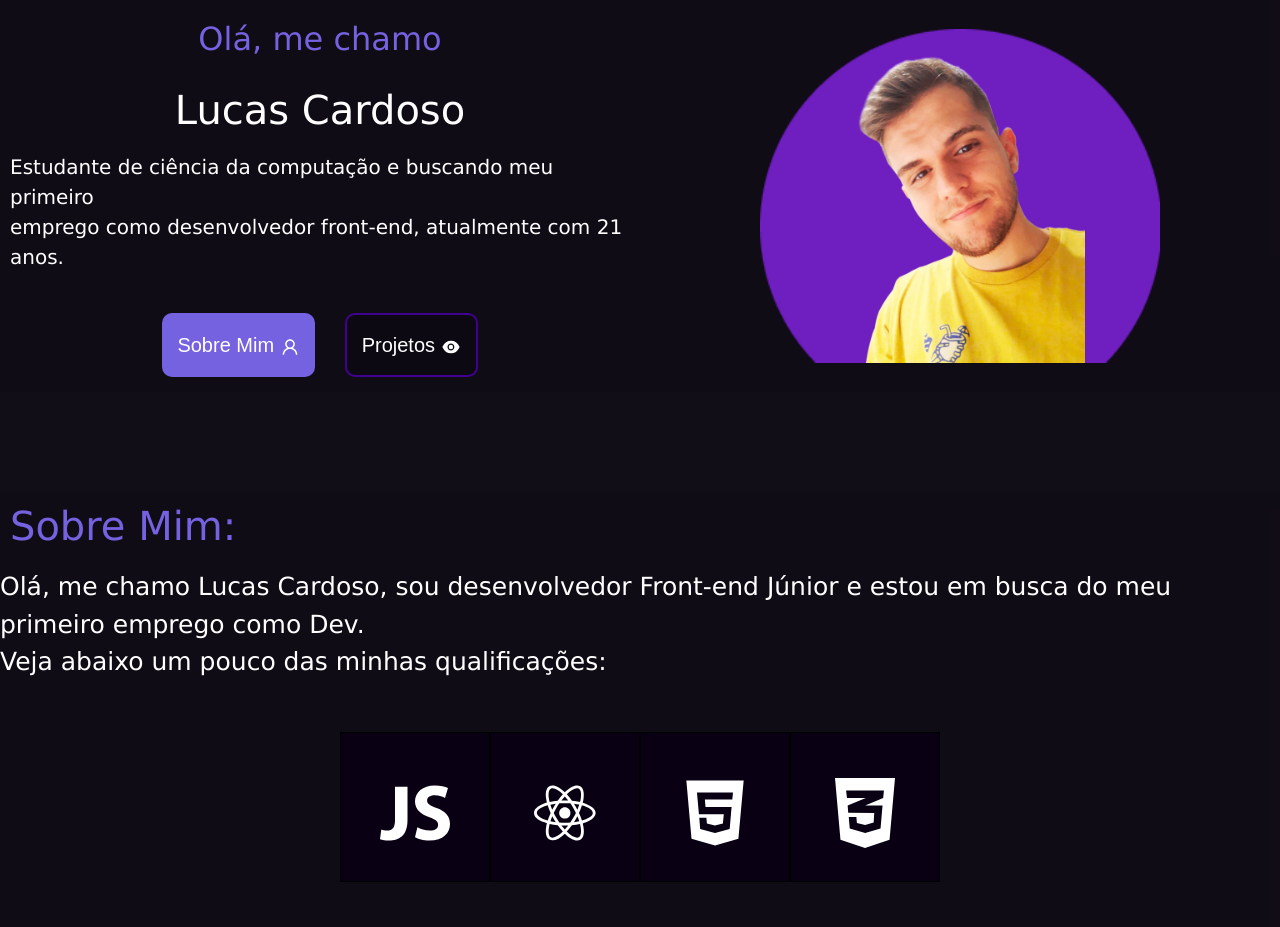
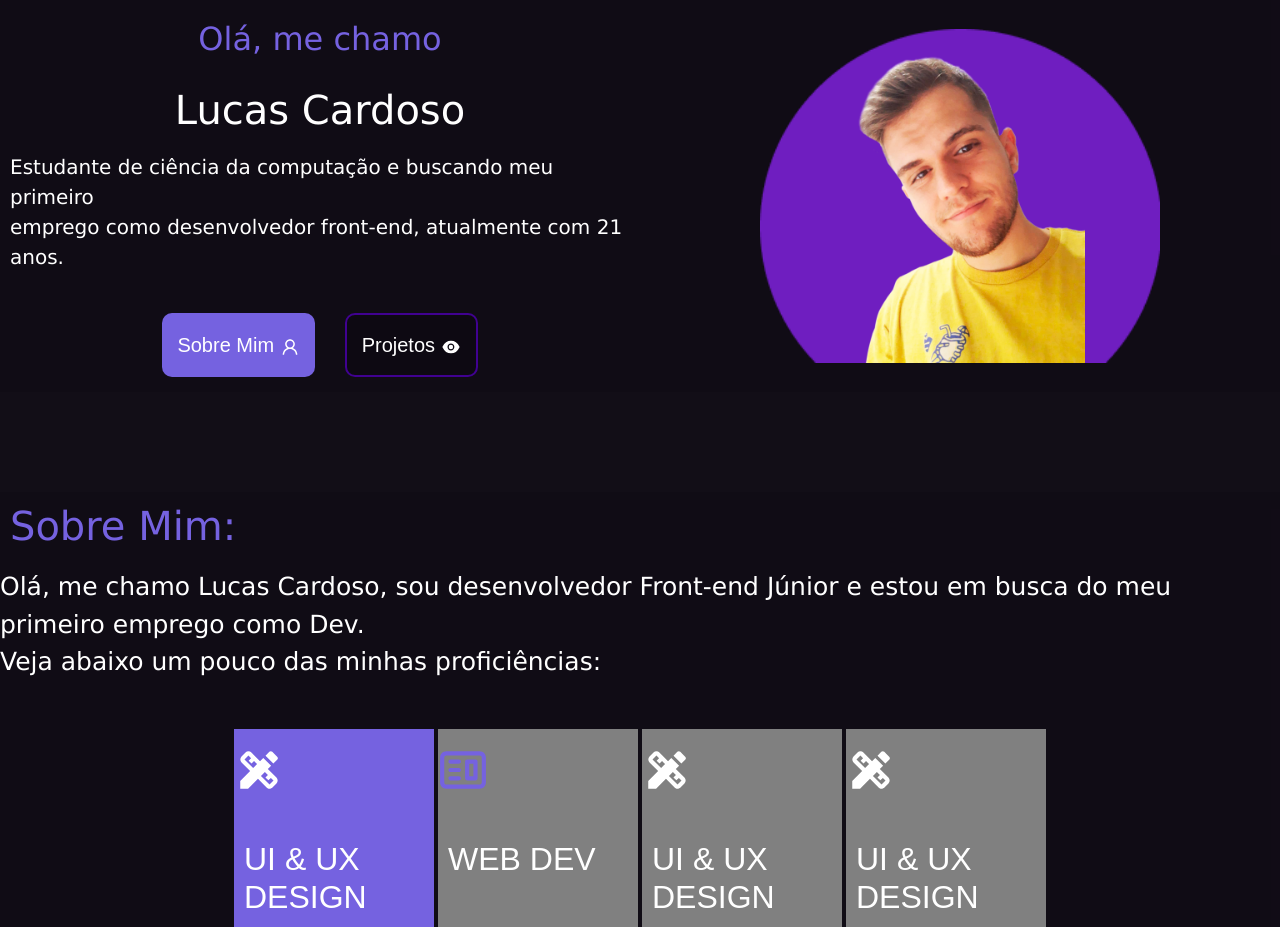
Before and after one commit to Cardwx/PORTEFOLIO-GITHUB-PAGES, a React (Create React App) app: page / in a window 1280 px wide. Shown: the top 927 px of the page. Built offline with nearby package versions, Linux system fonts and the light colour scheme.

Commit message:
alteração nas prociências
adicionados novos componentes visuais

```diff
--- a/src/componentes/Nav.js
+++ b/src/componentes/Nav.js
@@ -18,12 +18,12 @@ function Nav() {
 
                 <button className='btnUser' >
                     {/*Adicionando a ainimação do sobre mim para realizar o direcionamento da página para o sobre mim*/}
-                    <Link activeClass="active" to="sobreMim" spy={true} smooth={true}offset={-70} duration={1700}>
+                    <Link activeClass="active" to="sobreMim" spy={true} smooth={true}offset={-70} duration={170}>
                         Sobre Mim  <AiOutlineUser /> </Link> </button>
 
                     <button className='btnLinke'>
                          {/*Adicionando a ainimação do projetos para realizar o direcionamento da página para os projetos*/}
-                    <Link activeClass="active" to="projetos" spy={true} smooth={true}offset={-70} duration={1700}>
+                    <Link activeClass="active" to="projetos" spy={true} smooth={true}offset={-70} duration={170}>
                         Projetos  <AiFillEye /> </Link> </button>
 
                 </div>
--- a/src/componentes/body.js
+++ b/src/componentes/body.js
@@ -17,38 +17,30 @@ function body() {
             <h1 className='tituloSobreMim'>Sobre Mim:</h1>
             <p className='textoSobreMim'>
                 Olá, me chamo Lucas Cardoso, sou desenvolvedor Front-end Júnior e estou em busca do meu primeiro emprego como Dev. <br />
-                Veja abaixo um pouco das minhas qualificações:
+                Veja abaixo um pouco das minhas proficiências:
             </p>
+            {/*informações a respeito das proficiências*/}
             <div className='qualificacao'>
+                {/*DIV UI*/}
+               <div className='qualiPurple'>
+               <p className='iconUi'><MdDesignServices/></p>
+                <h2 className='titleQuali'>UI & UX DESIGN</h2>
+               </div>
 
-                {/*Link de referência para o git hub na div*/}
+               <div className='quali'>
+               <p className='iconWeb'><CgWebsite /></p>
+               <h2 className='titleQuali'>WEB DEV</h2>
+               </div>
 
-                <div className='qualificacaoJavaScript'>
-                    <button className='logoJs' > < IoLogoJavascript /> </button>
-                </div>
+               <div className ='quali'>
+               <p className='iconUi'><MdDesignServices/></p>
+               <h2 className='titleQuali'>UI & UX DESIGN</h2>
+               </div>
 
-
-                {/*Link de referência para o git hub na div*/}
-
-
-                <div className='qualificacaoReact'>
-                    <button className='logoRc'> < DiReact /></button>
-                </div>
-
-
-                {/*Link de referência para o git hub na div*/}
-
-
-                <div className='qualificacaoHtml'>
-                    <button className='logoHtml'> < AiFillHtml5 /></button>
-                </div>
-
-
-                {/*Link de referência para o git hub na div*/}
-
-                <div className='qualificacaoCss'>
-                    <button className='logoCss'>< FaCss3Alt /> </button>
-                </div>
+               <div className='quali'>
+               <p className='iconUi'><MdDesignServices/></p>
+               <h2 className='titleQuali'>UI & UX DESIGN</h2>
+               </div>
 
             </div>
                 <div className='services'>
--- a/src/componentes/styles.body.css
+++ b/src/componentes/styles.body.css
@@ -5,6 +5,7 @@
     flex-direction: column;
     flex-wrap: nowrap;
     display: flex;
+
 }
  .textoImagem{
     font-family: 'Lucida Sans', 'Lucida Sans Regular', 'Lucida Grande', 'Lucida Sans Unicode', Geneva, Verdana, sans-serif;
@@ -43,118 +44,12 @@
 .tituloImagem{
     padding: 10px;
 }
-/*Bloco pai das qualificações*/
-
-.qualificacao{
-    padding: 30px;
-    display: flex;
-    flex-wrap: wrap;
-    flex-direction: row;
-    justify-content: center;
-}
-/*DIVS das qualificações e suas respectivas configs*/
-.qualificacaoJavaScript{
-    margin-top: 5px;
-    border-radius: 20px;
-    text-align: center;
-}
-.qualificacaoReact{
-    margin-top: 5px;
-    border-radius: 20px;
-    text-align: center;
-
-
-}
-.qualificacaoHtml{
-    margin-top: 5px;
-    text-align: center;
-}
-.qualificacaoCss{
-    margin-top: 5px;
-    border-radius: 20px;
-    text-align: center;
-}
-
-/*Orietançaõ dos buttons dentro das divs*/
-
-.logoJs{
-
-    width: 150px;
-    height: 150px;
-    font-size: 80px;
-    color: white;
-    background-color: #090113f3;
-    border: none;
-    border: 1px solid black;
-}
-.logoRc{
-
-    width: 150px;
-    height: 150px;
-    font-size: 80px;
-    color: white;
-    background-color: #090113f3;
-    border: none;
-    border: 1px solid black;
-}
-.logoHtml{
-
-    width: 150px;
-    height: 150px;
-    font-size: 80px;
-    color: white;
-    background-color: #090113f3;
-    border: none;
-    border: 1px solid black;
-}
-.logoCss{
-    width: 150px;
-    height: 150px;
-    font-size: 80px;
-    color: white;
-    background-color: #090113f3;
-    border: none;
-    border: 1px solid black;
-}
-/*Animação dos buttons*/
-.logoJs:hover{
-    color: black;
-    outline: 0;
-    background-color: rgb(243, 207, 2);
-    transition-duration: 0.2s;
-    transition-delay: 0.2s;
-    border: 1px solid white;
-}
-.logoRc:hover{
-    background-color: rgb(82, 102, 212);
-    transition-duration: 0.2s;
-    transition-delay: 0.2s;
-    color: black;
-    outline: 0;
-    border: 1px solid white;
-}
-.logoHtml:hover{
-    background-color: rgb(167, 94, 11);
-    transition-duration: 0.2s;
-    transition-delay: 0.2s;
-    color: black;
-    outline: 0;
-    border: 1px solid white;
-}
-.logoCss:hover{
-    background-color: rgb(21, 28, 138);
-    color: black;
-    outline: 0;
-    transition-duration: 0.2s;
-    transition-delay: 0.2s;
-    border: 1px solid white;
-}
-
 /*Edição das imagens*/
 .projetos{
     display: flex;
-    flex-wrap: wrap;
+    flex-wrap: nowrap;
     justify-content: space-around;
+    flex-shrink: 1;
 
 }
 .imagemCheck,  .imagemForm{
@@ -305,3 +200,38 @@
 .titleUi{
     color: rgba(117, 98, 224, 1);
 }
+/*                  ESTIALIZAÇÃO DAS PROFICIÊNCIAS*/
+
+.quali{
+    width: 200px;
+    height: 200px;
+    margin: 2px;
+    background-color: grey;
+}
+
+.qualificacao{
+    padding: 30px;
+    display: flex;
+    flex-wrap: wrap;
+    flex-direction: row;
+    justify-content: center;
+    align-items: center;
+}
+
+.titleQuali{
+    padding: 20px;
+    color: white;
+    padding-left: 10px;
+}
+.qualiPurple{
+     background-color:rgba(117, 98, 224, 1);
+     width: 200px;
+     height: 200px;
+     margin: 2px;
+}
+.titleWeb{
+
+}
+.iconWeb{
+    color: rgba(117, 98, 224, 1);
+}
--- a/src/componentes/styles.nav.css
+++ b/src/componentes/styles.nav.css
@@ -25,6 +25,7 @@
     background-color:  #05000af3;
     display: grid;
     grid-template-columns: 1fr 1fr;
+
 }
 .informacoes{
     display: flex;
@@ -40,7 +41,6 @@
 .minhaFoto{
     display: flex;
     justify-content: center;
-
     flex-basis: 1;
 }
 .imagemLucas{
```
